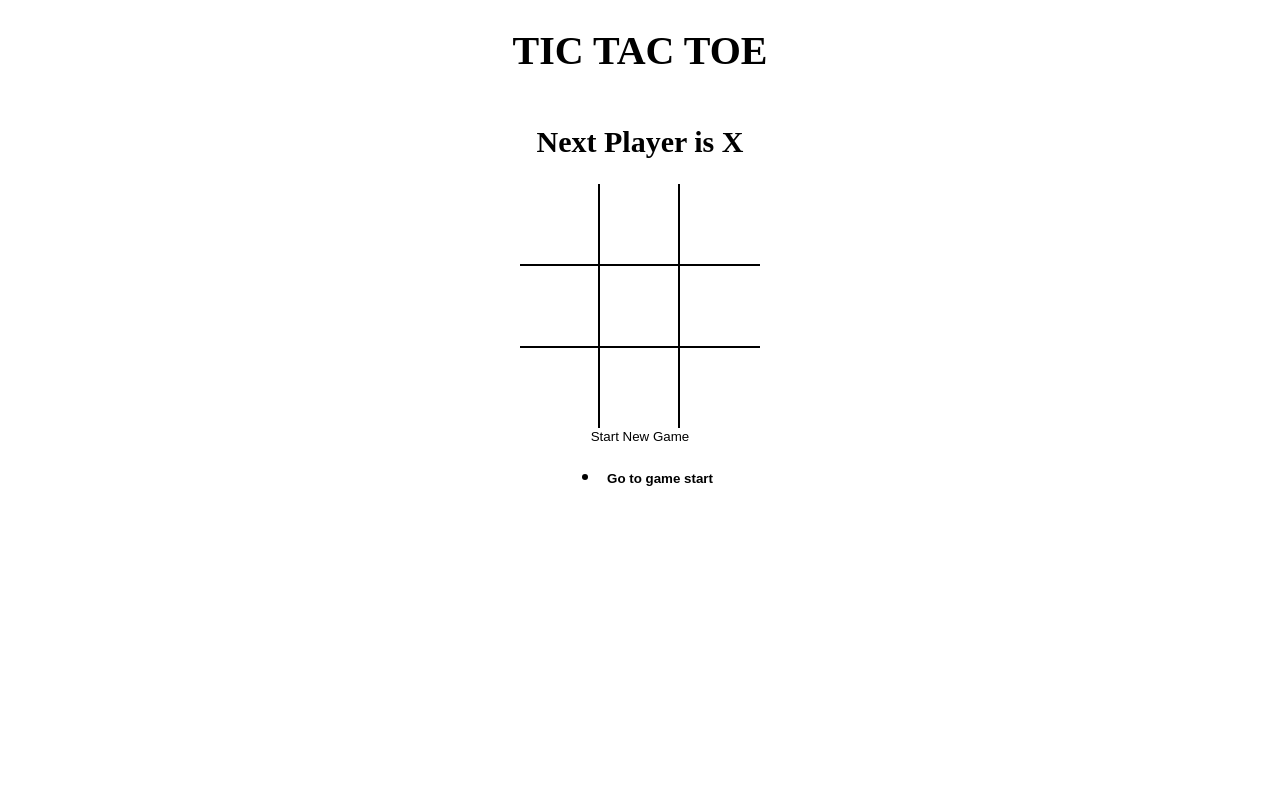
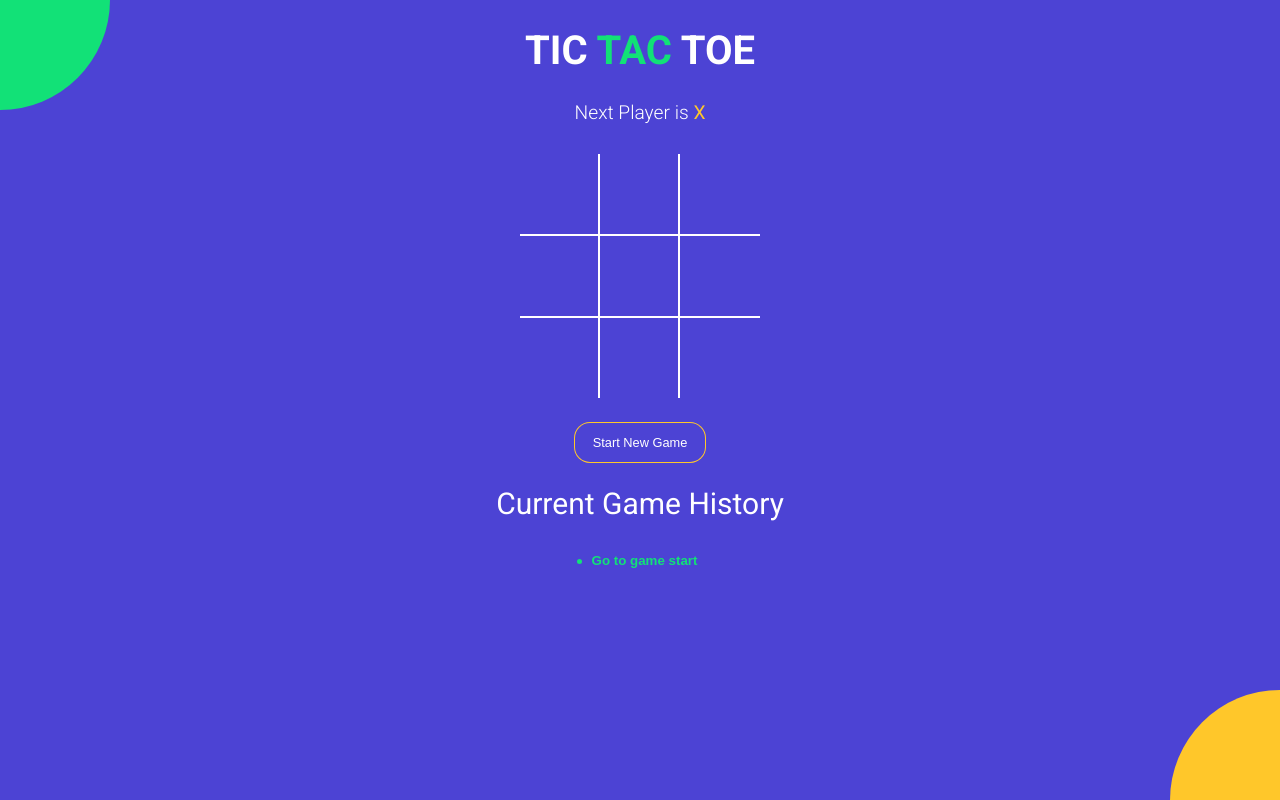
Before and after one commit to subashkshaw/tictactoe, a React (Vite) app: page / in a window 1280 px wide. Built offline with nearby package versions, Linux system fonts and the light colour scheme.

Commit message:
styled entire app

```diff
--- a/index.html
+++ b/index.html
@@ -1,7 +1,14 @@
 <!DOCTYPE html>
 <html>
   <head>
-    <title>Game</title>
+    <meta charset="UTF-8" />
+    <meta name="viewport" content="width=device-width, initial-scale=1.0" />
+    <meta http-equiv="X-UA-Compatible" content="ie=edge" />
+    <link
+      href="https://fonts.googleapis.com/css?family=Roboto:300,400,700&display=swap"
+      rel="stylesheet"
+    />
+    <title>TIC TAC TOE</title>
   </head>
   <body>
     <div id="root"></div>
--- a/src/App.jsx
+++ b/src/App.jsx
@@ -41,17 +41,25 @@
   return (
     <>
       <div className="app">
-        <h1>TIC TAC TOE</h1>
+        <h1>
+          TIC <span className="text-green">TAC</span> TOE
+        </h1>
         <StatusMessage winner={winner} current={current} />
         <Board
           board={current.board}
           handleSquareClick={handleSquareClick}
           winningSquares={winningSquares}
         />
-        <button type="button" onClick={onNewGame}>
+        <button
+          type="button"
+          onClick={onNewGame}
+          className={`btn-reset ${winner ? 'active' : ''}`}
+        >
           Start New Game
         </button>
+        <h2 style={{ fontWeight: 'normal' }}>Current Game History</h2>
         <History history={history} moveTo={moveTo} currentMov={currentMov} />
+        <div className="bg-balls" />
       </div>
     </>
   );
--- a/src/components/History.jsx
+++ b/src/components/History.jsx
@@ -2,14 +2,13 @@
 
 const History = ({ history, moveTo, currentMov }) => {
   return (
-    <ul>
+    <div className="history-wrapper">
+      <ul className="history">
         {history.map((_, move) => {
           return (
             <li key={move}>
               <button
-              style={{
-                fontWeight: move === currentMov ? 'bold' : 'normal',
-              }}
+                className={`btn-move ${move === currentMov ? 'active' : ''}`}
                 type="button"
                 onClick={() => {
                   moveTo(move);
@@ -21,6 +20,7 @@
           );
         })}
       </ul>
+    </div>
   );
 };
 
--- a/src/components/Square.jsx
+++ b/src/components/Square.jsx
@@ -5,9 +5,11 @@
     <>
       <button
         type="button"
-        className="square"
+        // className="square"
         onClick={onClick}
-        style={{ fontWeight: isWinningSquare ? 'bold' : 'normal' }}
+        className={` square ${isWinningSquare ? 'winning' : ''} ${
+          value === 'X' ? 'text-green' : 'text-orange'
+        }`}
       >
         {value}
       </button>
--- a/src/components/StatusMessage.jsx
+++ b/src/components/StatusMessage.jsx
@@ -4,13 +4,33 @@
   const noMovesLeft = current.board.every(el => el !== null);
   return (
     <>
-      <h2>
-        {winner && `Winner is ${winner}`}
-        {!winner &&
-          !noMovesLeft &&
-          `Next Player is ${current.isXNext ? 'X' : 'O'}`}
-        {!winner && noMovesLeft && 'X and O Tie'}
-      </h2>
+      <div className="status-message">
+        {winner && (
+          <>
+            Winner is {''}
+            <span className={winner === 'X' ? 'text-green' : 'text-orange'}>
+              {winner}
+            </span>
+          </>
+        )}
+        {!winner && !noMovesLeft && (
+          <>
+            Next Player is {''}
+            <span
+              className={current.isXNext === 'X' ? 'text-green' : 'text-orange'}
+            >
+              {current.isXNext ? 'X' : 'O'}
+              {''}
+            </span>
+          </>
+        )}
+        {!winner && noMovesLeft && (
+          <>
+            <span className="text-green">X</span>and
+            <span className="text-orange">O</span>
+          </>
+        )}
+      </div>
     </>
   );
 };
--- a/src/styles/root.scss
+++ b/src/styles/root.scss
@@ -1,4 +1,11 @@
+$green: #12e177;
+$orange: #ffc72a;
+$blue: #4c43d4;
+
 body {
+  font-family: 'Roboto', sans-serif;
+  background-color: $blue;
+  color: #fff;
   padding: 0;
   margin: 0;
 }
@@ -19,18 +26,83 @@
   align-items: center;
 }
 
+.text-green {
+  color: $green;
+}
+
+.text-orange {
+  color: $orange;
+}
+
+.history-wrapper {
+  width: 300px;
+  text-align: center;
+  margin-bottom: 20px;
+  .history {
+    display: inline-block;
+    padding: 0;
+    margin: 0;
+    li {
+      list-style: none;
+      text-align: left;
+      &:before {
+        content: '';
+        border-radius: 50%;
+        display: inline-block;
+        height: 5px;
+        width: 5px;
+        background-color: $green;
+        margin-right: 4px;
+        margin-bottom: 1px;
+      }
+
+      .btn-move {
+        color: #fff;
+        &.active {
+          font-weight: bold;
+          color: $green;
+        }
+      }
+    }
+  }
+}
+
+.status-message {
+  margin-bottom: 30px;
+  font-size: 1.2rem;
+  font-weight: lighter;
+  span {
+    font-weight: normal;
+  }
+}
+
+.btn-reset {
+  font-size: 0.8rem;
+  color: #fff;
+  border-radius: 15px;
+  padding: 12px 18px;
+  margin-top: 25px;
+  transition: all 0.2s;
+  background-color: $blue;
+  box-shadow: 0px 0px 0px 1px $orange;
+  &.active {
+    background-color: $orange;
+    box-shadow: none;
+  }
+}
+
 .board {
   .board-row {
     display: flex;
     flex-direction: row;
-    border-bottom: 2px solid #000;
+    border-bottom: 2px solid #fff;
     &:last-child {
       border-bottom: none;
     }
     .square {
       width: 80px;
       height: 80px;
-      border-right: 2px solid #000;
+      border-right: 2px solid #fff;
       font-size: 2.5rem;
       padding: 0;
       overflow: hidden;
@@ -38,6 +110,63 @@
       &:last-child {
         border-right: none;
       }
+      &.winning {
+        animation: scaleText 1.4s infinite;
+        @keyframes scaleText {
+          0% {
+            transform: 2.5rem;
+          }
+          50% {
+            font-size: 3.5rem;
+          }
+          100% {
+            font-size: 2.5rem;
+          }
+        }
+      }
     }
   }
 }
+
+.bg-balls {
+  position: fixed;
+  top: 0;
+  left: 0;
+  right: 0;
+  bottom: 0;
+  min-width: 100%;
+  z-index: -1;
+
+  &:before,
+  &:after {
+    content: '';
+    position: absolute;
+    width: 150px;
+    height: 150px;
+    border-radius: 50%;
+  }
+
+  &:before {
+    background-color: $orange;
+    right: -75px;
+    bottom: -75px;
+    @media screen and (min-width: 476px) {
+      width: 220px;
+      height: 220px;
+      right: -110px;
+      bottom: -110px;
+    }
+  }
+
+  &:after {
+    background-color: $green;
+    top: -75px;
+    left: -75px;
+    @media screen and (min-width: 476px) {
+      width: 220px;
+      height: 220px;
+      top: -110px;
+      left: -110px;
+    }
+  }
+}
```
Lines whose indentation alone changed are shown as unchanged.
